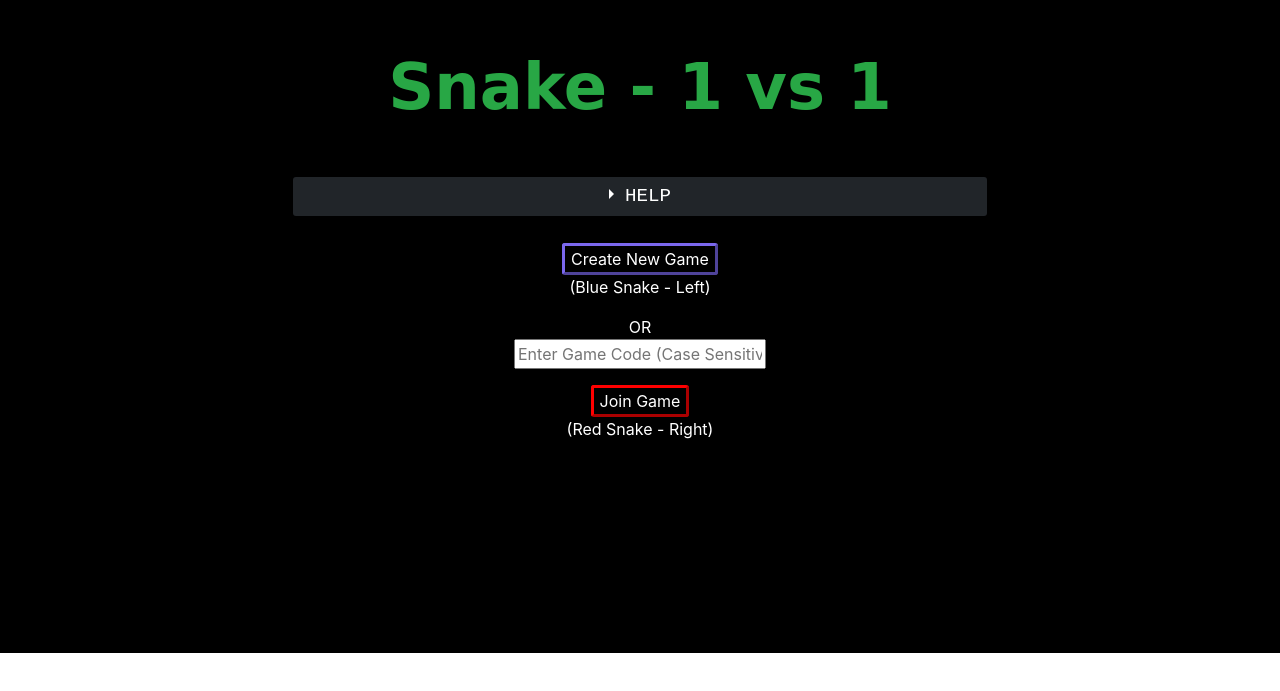
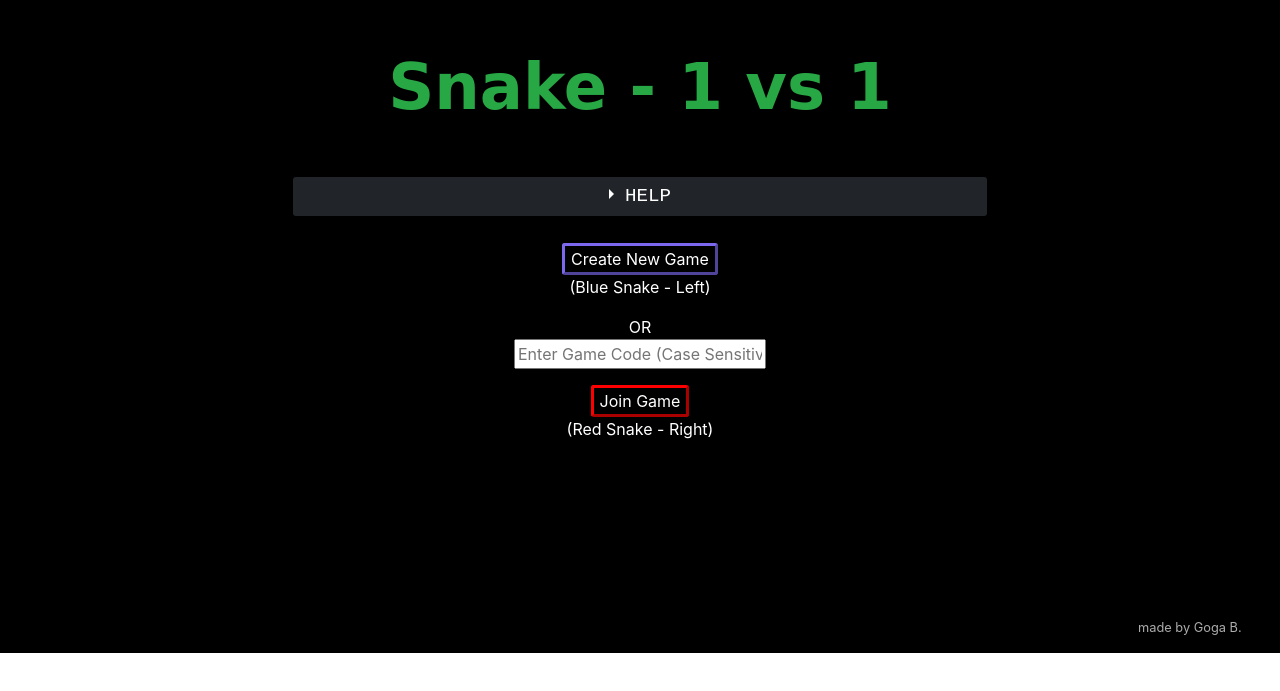
Before and after one commit to Anon42001/Snake1v1, a plain HTML site: page frontend/index.html in a window 1280 px wide. Shown: the part 147-838 px from the top of the page. After the commit the page ends 800 px from the top, so only its background shows below. Drawn offline with nearby package versions, Linux system fonts and the light colour scheme; no server answers; a web font is replaced by a local one.

Commit message:
Update style.css

```diff
--- a/frontend/style.css
+++ b/frontend/style.css
@@ -1,3 +1,5 @@
+/* ------------------------------ Tags -----------------------------------*/
+
 h1{
     font-size: 4rem;
     font-weight: bold;
@@ -22,6 +24,8 @@ section{
     background-color: #000000;
 }
 
+/* ------------------------------ IDs -----------------------------------*/
+
 #gameCodeInput {
     width: 252px;
 }
@@ -36,6 +40,8 @@ section{
 #canvas {
     border: 3px solid whitesmoke;
   }
+
+/* ------------------------------ Klassen -----------------------------------*/
 
 .btn-success {
     color: #fff;
@@ -140,7 +146,18 @@ input[type='checkbox'] {
 .collapsible-content p {
     margin-bottom: 0;
 }
+/* ------------------------------ Footer -----------------------------------*/
+.footer {
+    color: rgb(172 172 172);
+    font-size: 0.8em;
+    position: fixed;
+    height: 30px;
+    bottom: 0px;
+    right: 3%;
+   height: fit-content;
+}
 
+/* ------------------------------ Responsive -----------------------------------*/
 
 @media screen and (max-width: 800px) {
     .small-1 {
```
